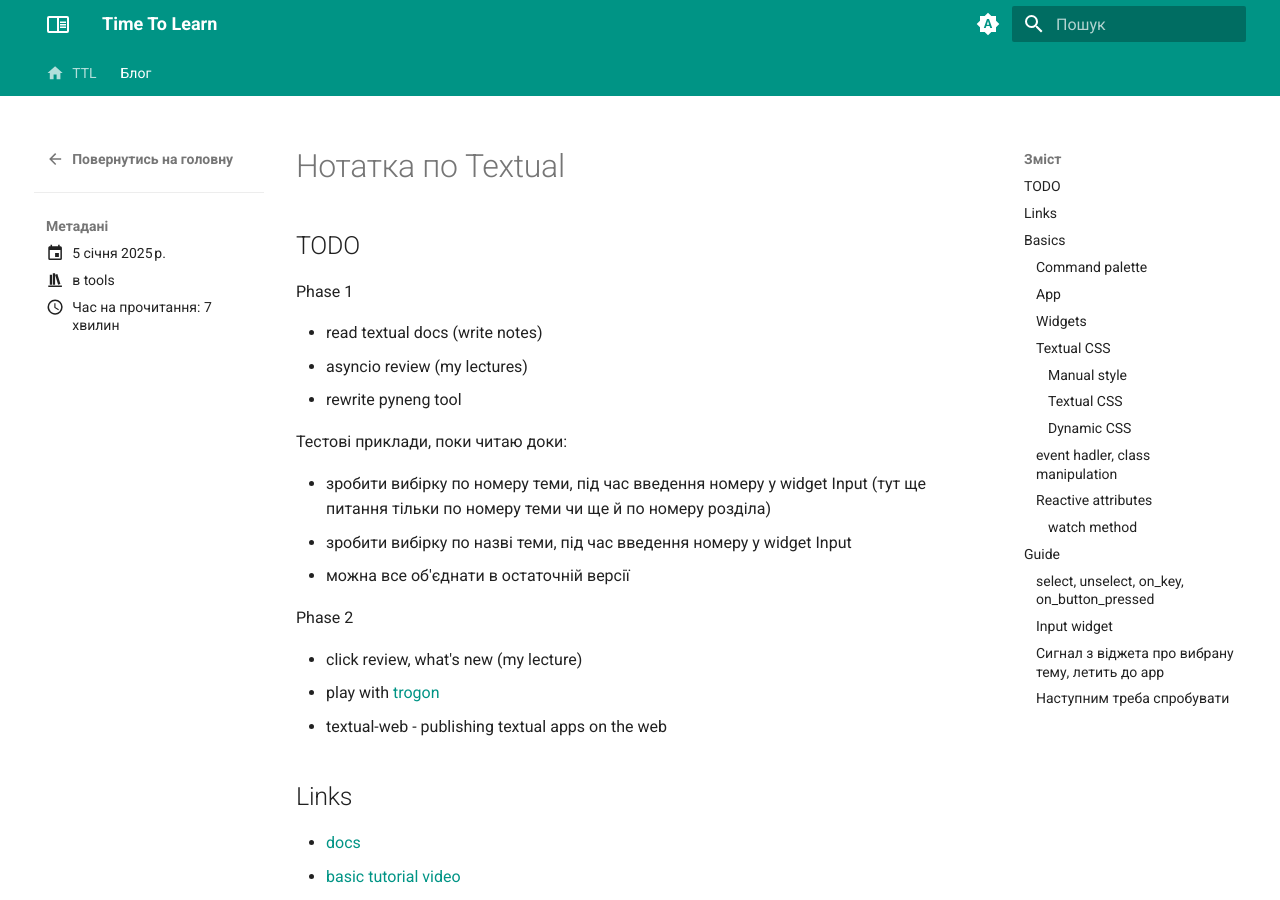
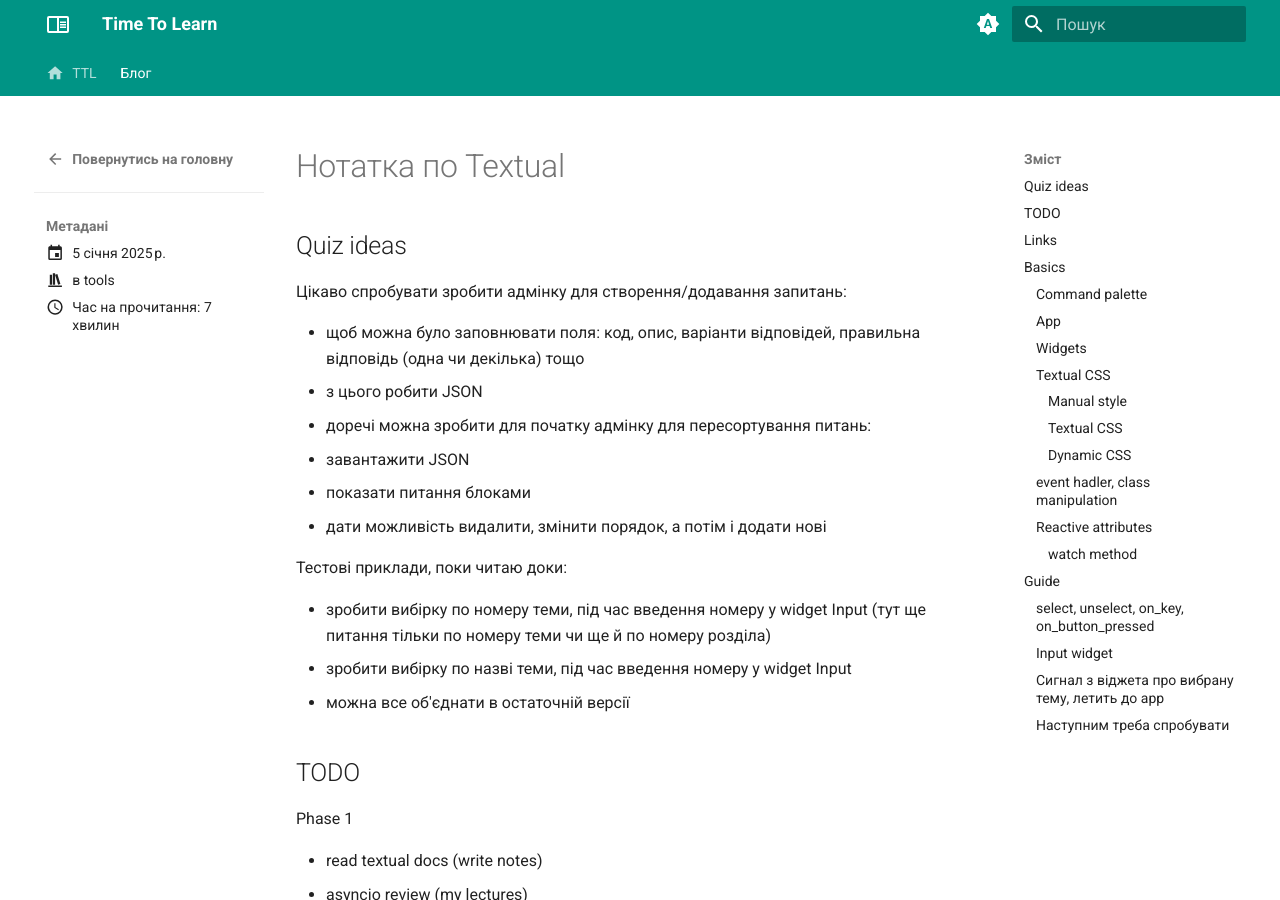
Before and after one commit to natenka/ttl-site, an MkDocs documentation site: the page built from docs/blog/posts/textual-intro.md, in a window 1280 px wide and 900 px high. Built offline with MkDocs 1.6.1 and Material for MkDocs 9.7.7, drawn with Linux system fonts in a browser that asks for light colours; some of the changed text lies outside the part shown.

Commit message:
UPD textual notes. Quiz ideas

````diff
--- a/docs/blog/posts/textual-intro.md
+++ b/docs/blog/posts/textual-intro.md
@@ -10,6 +10,23 @@ tags:
 
 # Нотатка по Textual
 
+## Quiz ideas
+
+Цікаво спробувати зробити адмінку для створення/додавання запитань:
+
+* щоб можна було заповнювати поля: код, опис, варіанти відповідей, правильна відповідь (одна чи декілька) тощо
+* з цього робити JSON
+* доречі можна зробити для початку адмінку для пересортування питань:
+  * завантажити JSON
+  * показати питання блоками
+  * дати можливість видалити, змінити порядок, а потім і додати нові
+
+Тестові приклади, поки читаю доки:
+
+* зробити вибірку по номеру теми, під час введення номеру у widget Input (тут ще питання тільки по номеру теми чи ще й по номеру розділа)
+* зробити вибірку по назві теми, під час введення номеру у widget Input
+* можна все об'єднати в остаточній версії
+
 ## TODO
 
 Phase 1
@@ -415,7 +425,9 @@ if __name__ == "__main__":
 
 ### Input widget
 
-Це щоб не забути про віджет Input, бо він точно буде потрібен для фінальної версії
+Це щоб не забути про віджет Input, бо він точно буде потрібен для фінальної версії.
+Хочеться через нього зробити вибір тем, як зроблена command palette.
+
 ```python
 import json
 
````
Also changed, not shown: other parts of docs/blog/posts/textual-intro.md (+0 -7 lines).
